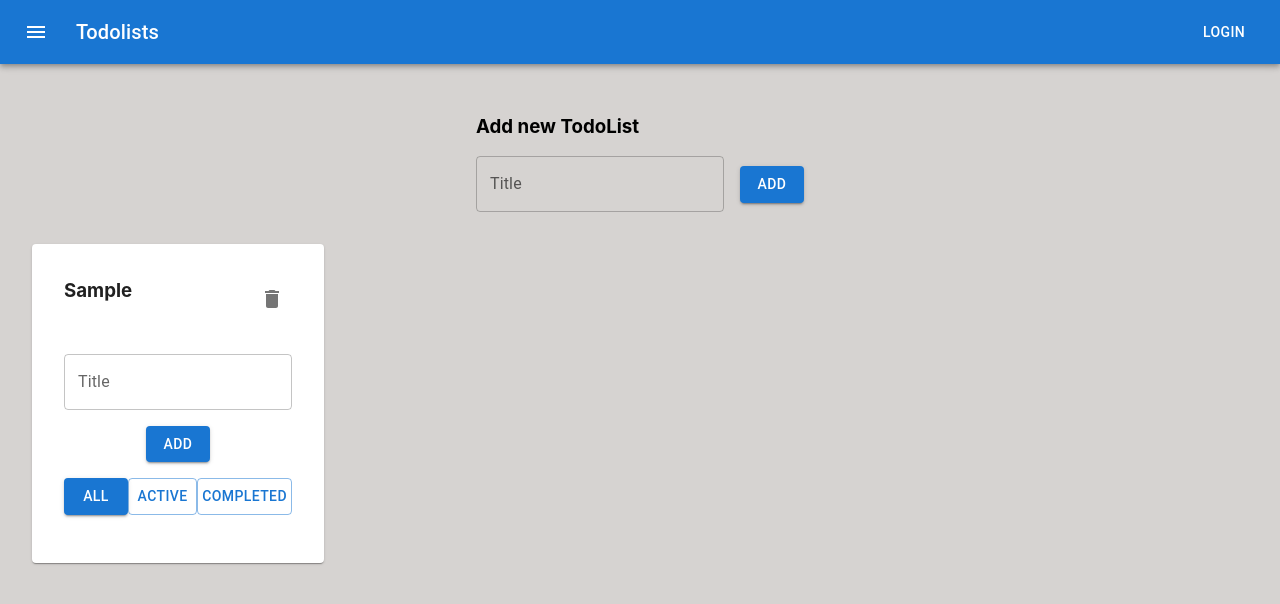
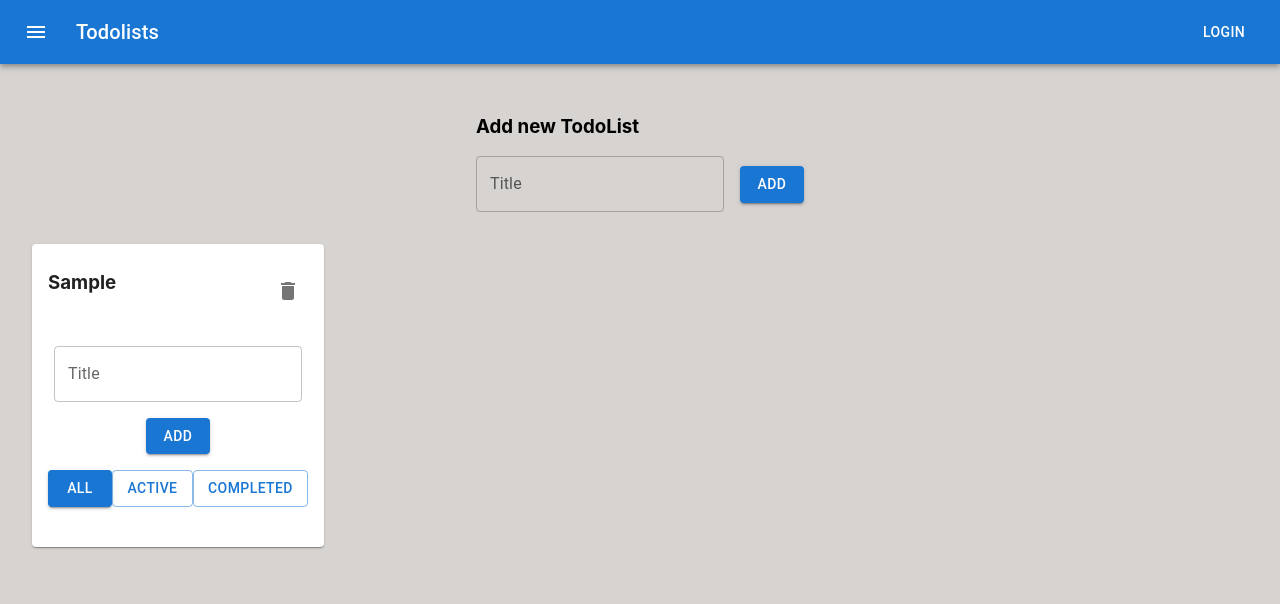
Before and after one commit to efValeron/TodoList, a React (Create React App) app: page / in a window 1280 px wide. Both pictures are taken after typing "Sample" into the empty fields and a click on the button "ADD". Shown: the top 604 px of the page. Built offline with nearby package versions, Linux system fonts and the light colour scheme.

Commit message:
changed styles, deleted old app bar comment

```diff
--- a/src/App.tsx
+++ b/src/App.tsx
@@ -21,21 +21,6 @@ function App() {
 
   return (
     <div className="App">
-      {/*<AppBar position="static">*/}
-      {/*  <Toolbar style={{display: "flex", justifyContent: "space-between"}}>*/}
-      {/*    <div style={{display: "flex", alignItems: "center"}}>*/}
-      {/*      <IconButton color="inherit">*/}
-      {/*        <Menu/>*/}
-      {/*      </IconButton>*/}
-
-      {/*      <Typography variant="h6">TodoLists</Typography>*/}
-      {/*    </div>*/}
-
-      {/*    <Button variant="outlined" color="inherit">*/}
-      {/*      LogOut*/}
-      {/*    </Button>*/}
-      {/*  </Toolbar>*/}
-      {/*</AppBar>*/}
       <AppBar position="static">
         <Toolbar>
           <IconButton
@@ -71,7 +56,7 @@ function App() {
           {
             todoLists.map(todoList =>
               <Grid item xs={3} key={todoList.id}>
-                <Paper style={{padding: "1rem 2rem"}}>
+                <Paper style={{padding: "0.5rem 1rem"}}>
                   <TodoList
                     todoListId={todoList.id}
                     title={todoList.title}
```
